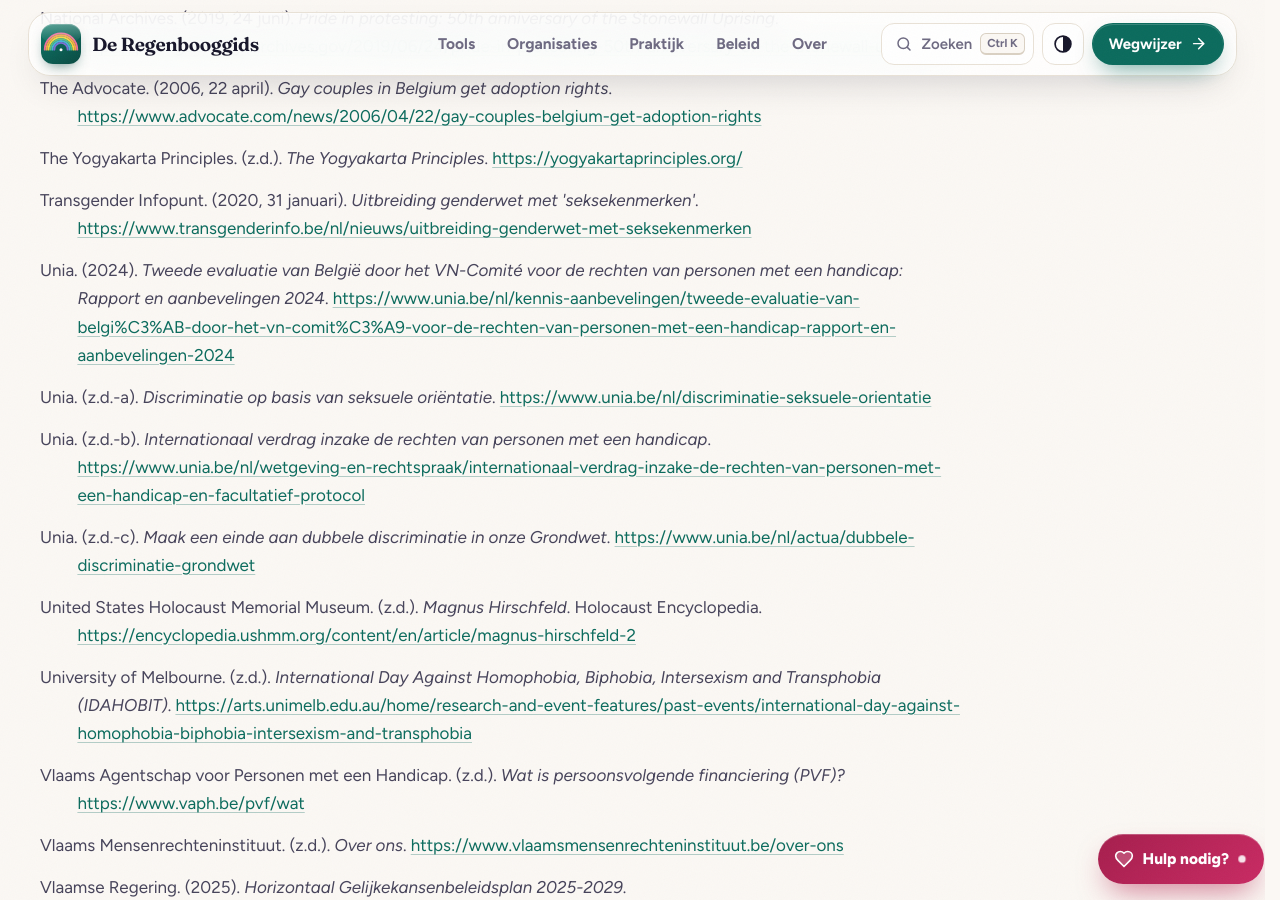
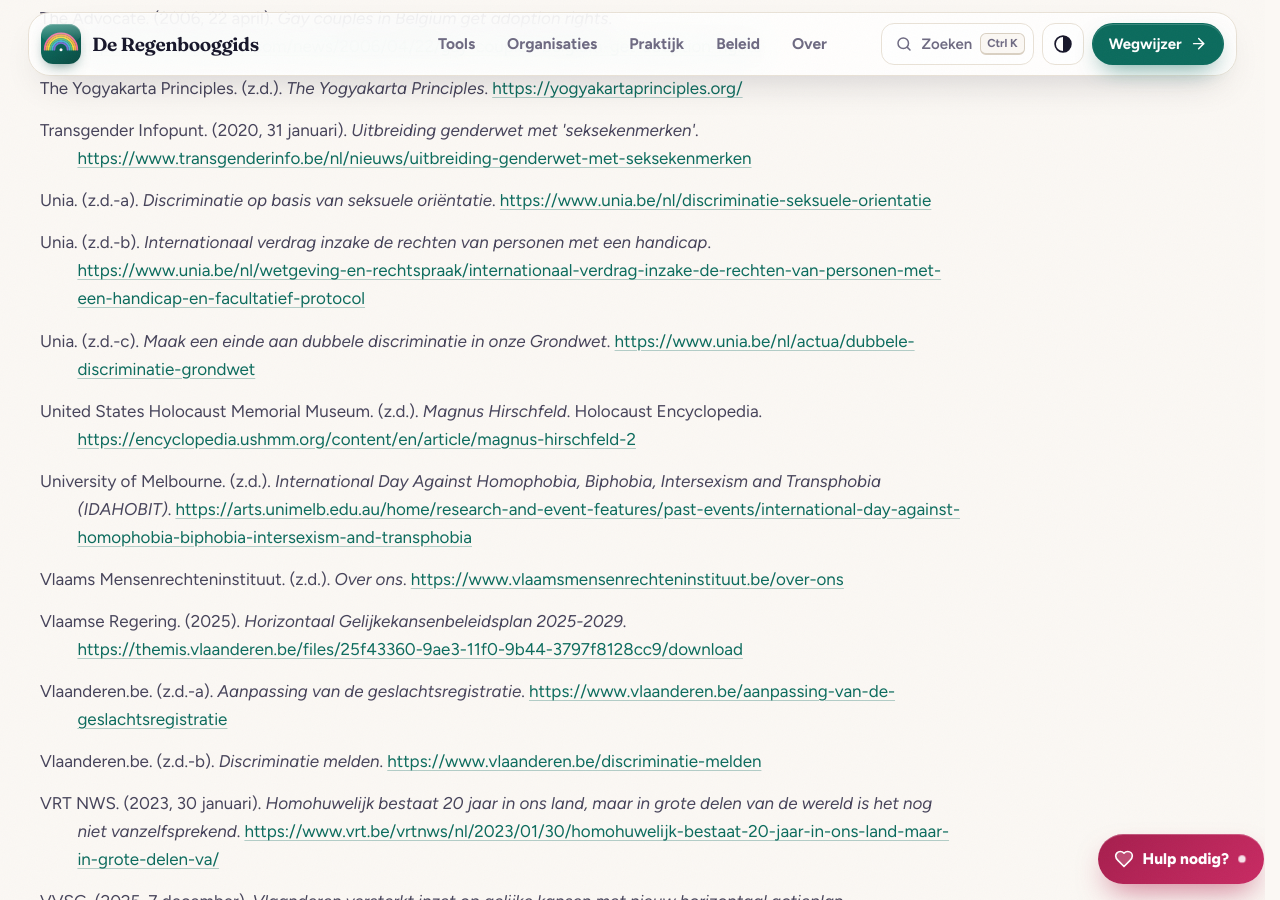
Before and after one commit to kobec00/DeRegenboogGids, a Jekyll site: the page built from bronnen/index.html, in a window 1280 px wide and 900 px high, scrolled down 3783 px. Built offline with Jekyll 4.4.1, drawn with Linux system fonts in a browser that asks for light colours; some of the changed text lies outside the part shown.

Commit message:
Tijdlijn: enkel nog LGBTQ+-mijlpalen
De mijlpalen over beperking (VN-verdrag Handicap, wet op de
bewindvoering, persoonsvolgende financiering) gaan uit de tijdlijn,
samen met de categorie 'Beperking & rechten'. De intro's op /beleid/
en de homepage, de fase 2-tekst en de VMRI-mijlpaal verwijzen niet
langer naar die items. Bronnen die nergens anders meer gebruikt worden
(Unia 2024, VAPH PVF, decreet PVF) zijn ook van /bronnen/ gehaald.

Co-Authored-By: Claude Opus 5.5 <noreply@anthropic.com>
Claude-Session: https://claude.ai/code/session_01BWqnJi5AiZMCUzbL8tYgTz

```diff
--- a/assets/css/tijdlijn.css
+++ b/assets/css/tijdlijn.css
@@ -276,7 +276,6 @@
     .tl-cat[data-cat="move"]    { --cat: var(--rose); }
     .tl-cat[data-cat="law"]     { --cat: var(--violet); }
     .tl-cat[data-cat="weetje"]  { --cat: #b45309; }
-    .tl-cat[data-cat="beperking"] { --cat: var(--blue); }
     .tl-desc-t { max-width: 64ch; font-size: 14px; line-height: 1.7; color: var(--tl-text); }
     .tl-desc a { color: var(--tl-link); font-weight: 600; text-decoration: none; }
     .tl-desc a:hover { text-decoration: underline; text-decoration-thickness: 1px; text-underline-offset: 3px; }
@@ -533,7 +532,6 @@ html.dark .tl-cat[data-cat="science"] { --cat: #5ADDC2; }
 html.dark .tl-cat[data-cat="move"]    { --cat: #ff8fa3; }
 html.dark .tl-cat[data-cat="law"]     { --cat: #b69bff; }
 html.dark .tl-cat[data-cat="weetje"]  { --cat: #f5cd72; }
-html.dark .tl-cat[data-cat="beperking"] { --cat: #7cc4f0; }
 
 /* ── Toegankelijke modus: geen glas en geen beweging, zwarte randen, hoog contrast ── */
     html.a11y .tl {
--- a/assets/js/data.js
+++ b/assets/js/data.js
@@ -497,18 +497,13 @@ const TL_BRON = {
   wet23:      TL_LINK('https://etaamb.openjustice.be/nl/wet-van-20-juli-2023_n2023044225.html', 'Wet van 20 juli 2023'),
   kamer21:    TL_LINK('https://www.dekamer.be/FLWB/PDF/55/0043/55K0043008.pdf', 'Kamer van volksvertegenwoordigers (2021), DOC 55 0043/008'),
   plan26:     TL_LINK('https://equal.belgium.be/nl/interfederaal-kader-voor-actieplannen/interfederaal-lgbtqi-actieplan-0', 'Gelijke Kansen België (2026a)'),
-  // Beperking & rechten
-  vrph:       TL_LINK('https://www.unia.be/nl/wetgeving-en-rechtspraak/internationaal-verdrag-inzake-de-rechten-van-personen-met-een-handicap-en-facultatief-protocol', 'Unia (z.d.-b)'),
-  unia24:     TL_LINK('https://www.unia.be/nl/kennis-aanbevelingen/tweede-evaluatie-van-belgi%C3%AB-door-het-vn-comit%C3%A9-voor-de-rechten-van-personen-met-een-handicap-rapport-en-aanbevelingen-2024', 'Unia (2024)'),
-  justitie:   TL_LINK('https://justice.belgium.be/sites/default/files/protection-beschermen-nl_0.pdf', 'FOD Justitie (z.d.)'),
-  pvf:        TL_LINK('https://www.vaph.be/pvf/wat', 'VAPH (z.d.)'),
   vmri:       TL_LINK('https://www.vlaamsmensenrechteninstituut.be/over-ons', 'Vlaams Mensenrechteninstituut (z.d.)'),
   vlmeld:     TL_LINK('https://www.vlaanderen.be/discriminatie-melden', 'Vlaanderen.be (z.d.-b)'),
   fed26:      TL_LINK('https://equal.belgium.be/nl/nieuws/federale-regering-trekt-hard-aan-de-kar-tegen-discriminatie-van-lgbtqi-personen', 'Gelijke Kansen België (2026b)'),
 };
 const TL_FASES = [
   { nr: 1, titel: 'Pathologisering en vroeg verzet', start: 1897, eind: 1952, tekst: 'Lang werd homoseksualiteit gezien als zonde, misdrijf of ziekte. Die visie steunde minder op onderzoek dan op de heersende normen van die tijd. Toch waren er ook toen al stemmen die ertegenin gingen.' },
-  { nr: 2, titel: 'Depathologisering en erkenning', start: 1957, eind: 2025, tekst: 'Vanaf de jaren \'50 toont onderzoek aan dat de ziektevisie niet klopt. Wat volgt is een lange weg van schrapping uit de diagnostische handboeken naar wettelijke erkenning. Ook de kijk op mensen met een beperking kantelt: van beschermen en in hun plaats beslissen, naar rechten, zelfbeschikking en ondersteuning op maat.' },
+  { nr: 2, titel: 'Depathologisering en erkenning', start: 1957, eind: 2025, tekst: 'Vanaf de jaren \'50 toont onderzoek aan dat de ziektevisie niet klopt. Wat volgt is een lange weg van schrapping uit de diagnostische handboeken naar wettelijke erkenning.' },
   { nr: 3, titel: 'Wat nog moet gebeuren', start: 2026, eind: null, toekomst: true, tekst: 'Erkenning is geen eindpunt. In 2026 zakt België op de Europese ranglijst voor LGBTI+-rechten. Niet omdat er rechten verdwijnen, maar omdat drie dossiers al jaren blijven liggen. Deze fase toont wat nog open staat.' },
 ];
 const TIJDLIJN = [
@@ -528,16 +523,13 @@ const TIJDLIJN = [
   { fase: 2, jaar: '1990', cat: 'science', titel: 'WHO schrapt homoseksualiteit (17 mei)', desc: 'De Wereldgezondheidsorganisatie verwijdert homoseksualiteit uit haar internationale ziekteclassificatie (ICD): in de nieuwe ICD-10 geldt seksuele oriëntatie op zich niet langer als stoornis. Enkele verwante categorieën, zoals "ego-dystone seksuele oriëntatie", verdwijnen pas met de ICD-11. De datum, 17 mei, leeft voort als IDAHOBIT — de internationale dag tegen holebi- en transfobie.', bron: `${TL_BRON.cochran14}; ${TL_BRON.unimelb}` },
   { fase: 2, jaar: '2003', cat: 'law', titel: 'Openstelling van het huwelijk in België', desc: 'België wordt het tweede land ter wereld waar koppels van hetzelfde geslacht kunnen huwen. In 2006 volgt het recht op adoptie.', bron: `${TL_BRON.vrt23}; ${TL_BRON.advocate06}` },
   { fase: 2, jaar: '2006', cat: 'law', titel: 'Yogyakarta-beginselen', desc: 'Een internationale set principes die mensenrechten toepast op seksuele oriëntatie en genderidentiteit. Een veelgebruikte referentie, ook bij latere Belgische wetgeving zoals de Transgenderwet van 2017.', bron: `${TL_BRON.yp}; ${TL_BRON.kamer17}` },
-  { fase: 2, jaar: '2006', jaar2: '2009', id: 'vn-verdrag', cat: 'beperking', titel: 'VN-verdrag Handicap', desc: 'Op 13 december 2006 neemt de Algemene Vergadering van de Verenigde Naties het Verdrag inzake de rechten van personen met een handicap aan. België ratificeert het op 2 juli 2009, en sinds 1 augustus 2009 is het hier van kracht. Het verdrag vertrekt van een sociaal model: een handicap ontstaat in de wisselwerking tussen een persoon en een omgeving die zich niet aanpast. Mensen met een beperking hebben dezelfde rechten als iedereen, ook op relaties, gezin en ouderschap (artikel 23) en op seksuele en reproductieve gezondheidszorg (artikel 25). Artikel 12 vraagt om mensen te ondersteunen bij hun eigen beslissingen, in plaats van in hun plaats te beslissen. Het motto van de beweging erachter: "Niets over ons zonder ons."', bron: `${TL_BRON.vrph}; Verdrag inzake de rechten van personen met een handicap (2006)` },
   { fase: 2, jaar: '2007', cat: 'law', titel: 'Antidiscriminatiewet & Genderwet', desc: 'België verbiedt discriminatie op grond van onder meer seksuele geaardheid, beperking en geslacht — ook in de zorg. Unia en het Instituut voor de gelijkheid van vrouwen en mannen zien toe op de naleving. Voor wat Vlaanderen regelt, zoals de zorg, geldt sinds 2008 het Vlaamse Gelijkekansendecreet.', bron: `${TL_BRON.unia}; ${TL_BRON.igvm07}` },
   { fase: 2, jaar: '2013', cat: 'science', titel: 'DSM-5: van "genderidentiteitsstoornis" naar "genderdysforie"', desc: 'In de DSM-5 wordt "genderidentiteitsstoornis" vervangen door "genderdysforie". Niet de genderidentiteit zelf staat nog centraal, maar de psychische nood die iemand kan ervaren wanneer het ervaren gender en het bij de geboorte toegewezen geslacht niet overeenstemmen. De diagnose blijft wel bestaan, onder meer omdat ze in veel landen toegang geeft tot transgenderzorg.', bron: 'American Psychiatric Association (2013)' },
-  { fase: 2, jaar: '2013', jaar2: '2014', id: 'bewindvoering', cat: 'beperking', titel: 'Nieuwe wet op de bewindvoering', desc: 'De wet van 17 maart 2013 vervangt de oude beschermingsstatuten, zoals de verlengde minderjarigheid en de onbekwaamverklaring, door één beschermingsstatuut op maat. Ze treedt in werking op 1 september 2014. Het uitgangspunt draait om: iemand is bekwaam, tenzij de vrederechter voor een specifieke handeling anders beslist. Sommige beslissingen zijn hoogstpersoonlijk en kan een bewindvoerder nooit in iemands plaats nemen, zoals toestemmen in een huwelijk. Af is het niet: in 2024 vraagt het VN-comité België om nog een stap verder te gaan, van vertegenwoordiging naar ondersteuning bij beslissingen.', bron: `Wet van 17 maart 2013; ${TL_BRON.justitie}; ${TL_BRON.unia24}` },
   { fase: 2, jaar: '2014', cat: 'law', titel: 'Genderwet uitgebreid', desc: 'De bescherming wordt expliciet uitgebreid naar genderidentiteit en genderexpressie, waardoor ook trans personen duidelijker beschermd zijn.', bron: TL_BRON.kamer14 },
   { fase: 2, jaar: '2017', cat: 'law', titel: 'Vernieuwde Transgenderwet', desc: 'De geregistreerde voornaam en het geslacht wijzigen kan voortaan op eenvoudig verzoek, zonder medische voorwaarden zoals sterilisatie. Een belangrijke stap voor zelfbeschikking.', bron: `${TL_BRON.vl17}; ${TL_BRON.kamer17}` },
-  { fase: 2, jaar: '2017', id: 'pvf', cat: 'beperking', titel: 'Persoonsvolgende financiering in Vlaanderen', desc: 'Vanaf 1 januari 2017 werkt de Vlaamse zorg voor meerderjarigen met een beperking met persoonsvolgende financiering, op basis van het decreet van 25 april 2014. Het geld gaat niet langer rechtstreeks naar de voorziening, maar volgt de persoon: met een persoonsvolgend budget kiest iemand zelf welke zorg en ondersteuning die inkoopt, en bij wie. Een verschuiving van aanbodgestuurde naar vraaggestuurde zorg, met meer regie bij de persoon zelf.', bron: `Decreet van 25 april 2014; ${TL_BRON.pvf}` },
   { fase: 2, jaar: '2019', jaar2: '2022', cat: 'science', titel: 'ICD-11: genderincongruentie geen stoornis', desc: 'De WHO verplaatst "genderincongruentie" uit het hoofdstuk van de psychische stoornissen naar een nieuw hoofdstuk over seksuele gezondheid. De ICD-11 werd in 2019 aangenomen en is van kracht sinds 2022. Transgender zijn wordt zo ook internationaal gedepathologiseerd.', bron: TL_BRON.who },
   { fase: 2, jaar: '2020', cat: 'law', titel: 'Genderwet: ook geslachtskenmerken beschermd', desc: 'Een nieuwe wijziging voegt onder meer geslachtskenmerken (in de wet: "seksekenmerken") toe aan de Genderwet, naast bijvoorbeeld borstvoeding, adoptie, medisch begeleide voortplanting, vaderschap en meemoederschap. Zo zijn ook intersekse personen expliciet beschermd tegen discriminatie.', bron: `${TL_BRON.igvm20}; ${TL_BRON.tgi20}` },
-  { fase: 2, jaar: '2023', id: 'vmri', cat: 'law', titel: 'Vlaams Mensenrechteninstituut van start', desc: 'Op 15 maart 2023 start het Vlaams Mensenrechteninstituut (VMRI), opgericht bij decreet van 28 oktober 2022. Het neemt de taken over van het Vlaamse deel van Unia en van de Genderkamer. Wie gediscrimineerd wordt in een situatie waarvoor Vlaanderen bevoegd is, zoals in de welzijnssector en dus ook in de zorg voor personen met een beperking, kan daar sindsdien terecht. Het juridische kader is het Vlaamse Gelijkekansendecreet van 10 juli 2008, dat onder meer seksuele oriëntatie, genderidentiteit, genderexpressie en handicap beschermt. Het VMRI volgt voor Vlaanderen ook het VN-verdrag Handicap op.', bron: `${TL_BRON.vmri}; ${TL_BRON.vlmeld}` },
+  { fase: 2, jaar: '2023', id: 'vmri', cat: 'law', titel: 'Vlaams Mensenrechteninstituut van start', desc: 'Op 15 maart 2023 start het Vlaams Mensenrechteninstituut (VMRI), opgericht bij decreet van 28 oktober 2022. Het neemt de taken over van het Vlaamse deel van Unia en van de Genderkamer. Wie gediscrimineerd wordt in een situatie waarvoor Vlaanderen bevoegd is, zoals in de welzijnssector en dus ook in de zorg voor personen met een beperking, kan daar sindsdien terecht. Het juridische kader is het Vlaamse Gelijkekansendecreet van 10 juli 2008, dat onder meer seksuele oriëntatie, genderidentiteit, genderexpressie en handicap beschermt.', bron: `${TL_BRON.vmri}; ${TL_BRON.vlmeld}` },
   { fase: 2, jaar: '2025', cat: 'law', titel: 'Horizontaal Gelijkekansenbeleidsplan 2025–2029', desc: 'Een geïntegreerd Vlaams actieplan dat gelijke kansen als rode draad door alle beleidsdomeinen wil trekken, met bijzondere aandacht voor onder meer mensen met een handicap en LGBTI+ personen.', bron: `${TL_BRON.vr25}; ${TL_BRON.vvsg25}` },
   // ── Fase 3 · Wat nog moet gebeuren ──
   { fase: 3, jaar: '2026', cat: 'move', titel: 'Rainbow Map: België zakt naar de vierde plaats', desc: 'Elk jaar vergelijkt ILGA-Europe de wetgeving en het beleid rond LGBTI+-rechten in 49 Europese landen. In de Rainbow Map van mei 2026 behoudt België zijn score van 85%, maar zakt het van de tweede naar de vierde plaats: andere landen gaan vooruit, België staat stil. Spanje neemt voor het eerst de leiding over van Malta. België scoort nog altijd sterk op bijvoorbeeld gezinsrechten, zoals het huwelijk en adoptie. Volgens çavaria komt dat door drie dossiers die al jaren blijven liggen. Je vindt ze hieronder.', bron: `${TL_BRON.ilga26}; ${TL_BRON.cavaria26}` },
--- a/assets/js/main.js
+++ b/assets/js/main.js
@@ -532,7 +532,7 @@ function pasKaartenAan() {
 function initStrook() {
   const el = $('#strip');
   if (!el) return;
-  const CAT = { science: 'Wetenschap & zorg', move: 'Samenleving & beweging', law: 'Wetgeving & beleid', beperking: 'Beperking & rechten' };
+  const CAT = { science: 'Wetenschap & zorg', move: 'Samenleving & beweging', law: 'Wetgeving & beleid' };
   // Enkel afgeronde kantelpunten. De toekomstfase (open dossiers) krijgt één afsluitende kaart.
   const open = TL_FASES.find(f => f.toekomst);
   const items = TIJDLIJN.filter(m => m.type !== 'weetje' && m.fase !== open?.nr);
--- a/assets/js/tijdlijn.js
+++ b/assets/js/tijdlijn.js
@@ -7,7 +7,7 @@
 // ═══════════════════════════════════════════════════════════════════════════════
 
 const TL_NU = new Date().getFullYear();
-const TL_CAT = { science: 'Wetenschap &amp; zorg', move: 'Samenleving &amp; beweging', law: 'Wetgeving &amp; beleid', beperking: 'Beperking &amp; rechten', weetje: 'Weetje · geen mijlpaal' };
+const TL_CAT = { science: 'Wetenschap &amp; zorg', move: 'Samenleving &amp; beweging', law: 'Wetgeving &amp; beleid', weetje: 'Weetje · geen mijlpaal' };
 // Zelfde stops als de regenboog-rail in de CSS (--tl-rainbow), zodat een bolletje vanaf fase 2
 // exact de kleur krijgt van de rail eronder.
 const TL_RAINBOW = [[0, '#e85d8a'], [0.2, '#f4a44a'], [0.38, '#f7d44a'], [0.55, '#5bbf7a'], [0.75, '#4ab8d4'], [1, '#7b6fd4']];
--- a/beleid/index.html
+++ b/beleid/index.html
@@ -1,7 +1,7 @@
 ---
 layout: default
 title: "Beleid & vorming — De Regenbooggids"
-description: "Wetgeving, beleid, vorming en een tijdlijn van LGBTQ+-rechten en de rechten van personen met een beperking. Plus: waar meld je discriminatie?"
+description: "Wetgeving, beleid, vorming en een tijdlijn van LGBTQ+-rechten en erkenning. Plus: waar meld je discriminatie?"
 permalink: /beleid/
 bodyclass: page-beleid
 tijdlijn: true
@@ -34,7 +34,7 @@ tijdlijn: true
     <header class="tl-header">
       <p class="eyebrow"><span class="eyebrow-bar" aria-hidden="true"></span>Tijdlijn</p>
       <h2 class="h2" id="tl-h2">Mijlpalen: rechten <em>&amp; erkenning</em></h2>
-      <p class="tl-intro">Inclusieve zorg staat niet op zichzelf. Ze rust op meer dan een eeuw van wetenschappelijke, maatschappelijke en juridische kantelpunten: van de periode waarin homoseksualiteit als ziekte werd beschouwd, over het onderzoek dat die visie ontkrachtte, tot de hedendaagse Belgische wetgeving. Ook de rechten van personen met een beperking staan erin, want net op dat kruispunt werkt deze gids. En het werk is niet af: de derde fase toont wat er vandaag nog moet gebeuren. Open een fase en klik op een jaar voor meer uitleg.</p>
+      <p class="tl-intro">Inclusieve zorg staat niet op zichzelf. Ze rust op meer dan een eeuw van wetenschappelijke, maatschappelijke en juridische kantelpunten: van de periode waarin homoseksualiteit als ziekte werd beschouwd, over het onderzoek dat die visie ontkrachtte, tot de hedendaagse Belgische wetgeving. En het werk is niet af: de derde fase toont wat er vandaag nog moet gebeuren. Open een fase en klik op een jaar voor meer uitleg.</p>
     </header>
     <div class="tl" id="tl"></div>
     <noscript><p class="tl-noscript">Schakel JavaScript in om de tijdlijn te bekijken.</p></noscript>
--- a/bronnen/index.html
+++ b/bronnen/index.html
@@ -59,7 +59,6 @@ bodyclass: page-bronnen
       <li>Decreet van 10 juli 2008 houdende een kader voor het Vlaamse gelijkekansen- en gelijkebehandelingsbeleid, <i>BS</i> 23 september 2008. <a href="https://codex.vlaanderen.be/portals/codex/documenten/1017082.html">https://codex.vlaanderen.be/portals/codex/documenten/1017082.html</a></li>
       <li>Wet van 17 maart 2013 tot hervorming van de regelingen inzake onbekwaamheid en tot instelling van een nieuwe beschermingsstatus die strookt met de menselijke waardigheid, <i>BS</i> 14 juni 2013.</li>
       <li>Kamer van volksvertegenwoordigers. (2014). <i>Parlementair stuk DOC 53 3483/001</i> [Uitbreiding van de Genderwet naar genderidentiteit en genderexpressie]. <a href="https://www.dekamer.be/FLWB/PDF/53/3483/53K3483001.pdf">https://www.dekamer.be/FLWB/PDF/53/3483/53K3483001.pdf</a></li>
-      <li>Decreet van 25 april 2014 houdende de persoonsvolgende financiering voor personen met een handicap en tot hervorming van de wijze van financiering van de zorg en de ondersteuning voor personen met een handicap.</li>
       <li>Kamer van volksvertegenwoordigers. (2017). <i>Parlementair stuk DOC 54 2403/001</i> [Wetsontwerp tot hervorming van regelingen inzake transgenders]. <a href="https://www.dekamer.be/FLWB/PDF/54/2403/54K2403001.pdf">https://www.dekamer.be/FLWB/PDF/54/2403/54K2403001.pdf</a></li>
       <li>Wet van 25 juni 2017 tot hervorming van regelingen inzake transgenders wat de vermelding van een aanpassing van de registratie van het geslacht in de akten van de burgerlijke stand en de gevolgen hiervan betreft.</li>
       <li>Grondwettelijk Hof, 19 juni 2019, arrest nr. 99/2019. <a href="https://nl.const-court.be/public/n/2019/2019-099n.pdf">https://nl.const-court.be/public/n/2019/2019-099n.pdf</a></li>
@@ -87,13 +86,11 @@ bodyclass: page-bronnen
       <li>The Advocate. (2006, 22 april). <i>Gay couples in Belgium get adoption rights</i>. <a href="https://www.advocate.com/news/2006/04/22/gay-couples-belgium-get-adoption-rights">https://www.advocate.com/news/2006/04/22/gay-couples-belgium-get-adoption-rights</a></li>
       <li>The Yogyakarta Principles. (z.d.). <i>The Yogyakarta Principles</i>. <a href="https://yogyakartaprinciples.org/">https://yogyakartaprinciples.org/</a></li>
       <li>Transgender Infopunt. (2020, 31 januari). <i>Uitbreiding genderwet met 'seksekenmerken'</i>. <a href="https://www.transgenderinfo.be/nl/nieuws/uitbreiding-genderwet-met-seksekenmerken">https://www.transgenderinfo.be/nl/nieuws/uitbreiding-genderwet-met-seksekenmerken</a></li>
-      <li>Unia. (2024). <i>Tweede evaluatie van België door het VN-Comité voor de rechten van personen met een handicap: Rapport en aanbevelingen 2024</i>. <a href="https://www.unia.be/nl/kennis-aanbevelingen/tweede-evaluatie-van-belgi%C3%AB-door-het-vn-comit%C3%A9-voor-de-rechten-van-personen-met-een-handicap-rapport-en-aanbevelingen-2024">https://www.unia.be/nl/kennis-aanbevelingen/tweede-evaluatie-van-belgi%C3%AB-door-het-vn-comit%C3%A9-voor-de-rechten-van-personen-met-een-handicap-rapport-en-aanbevelingen-2024</a></li>
       <li>Unia. (z.d.-a). <i>Discriminatie op basis van seksuele oriëntatie</i>. <a href="https://www.unia.be/nl/discriminatie-seksuele-orientatie">https://www.unia.be/nl/discriminatie-seksuele-orientatie</a></li>
       <li>Unia. (z.d.-b). <i>Internationaal verdrag inzake de rechten van personen met een handicap</i>. <a href="https://www.unia.be/nl/wetgeving-en-rechtspraak/internationaal-verdrag-inzake-de-rechten-van-personen-met-een-handicap-en-facultatief-protocol">https://www.unia.be/nl/wetgeving-en-rechtspraak/internationaal-verdrag-inzake-de-rechten-van-personen-met-een-handicap-en-facultatief-protocol</a></li>
       <li>Unia. (z.d.-c). <i>Maak een einde aan dubbele discriminatie in onze Grondwet</i>. <a href="https://www.unia.be/nl/actua/dubbele-discriminatie-grondwet">https://www.unia.be/nl/actua/dubbele-discriminatie-grondwet</a></li>
       <li>United States Holocaust Memorial Museum. (z.d.). <i>Magnus Hirschfeld</i>. Holocaust Encyclopedia. <a href="https://encyclopedia.ushmm.org/content/en/article/magnus-hirschfeld-2">https://encyclopedia.ushmm.org/content/en/article/magnus-hirschfeld-2</a></li>
       <li>University of Melbourne. (z.d.). <i>International Day Against Homophobia, Biphobia, Intersexism and Transphobia (IDAHOBIT)</i>. <a href="https://arts.unimelb.edu.au/home/research-and-event-features/past-events/international-day-against-homophobia-biphobia-intersexism-and-transphobia">https://arts.unimelb.edu.au/home/research-and-event-features/past-events/international-day-against-homophobia-biphobia-intersexism-and-transphobia</a></li>
-      <li>Vlaams Agentschap voor Personen met een Handicap. (z.d.). <i>Wat is persoonsvolgende financiering (PVF)?</i> <a href="https://www.vaph.be/pvf/wat">https://www.vaph.be/pvf/wat</a></li>
       <li>Vlaams Mensenrechteninstituut. (z.d.). <i>Over ons</i>. <a href="https://www.vlaamsmensenrechteninstituut.be/over-ons">https://www.vlaamsmensenrechteninstituut.be/over-ons</a></li>
       <li>Vlaamse Regering. (2025). <i>Horizontaal Gelijkekansenbeleidsplan 2025-2029</i>. <a href="https://themis.vlaanderen.be/files/25f43360-9ae3-11f0-9b44-3797f8128cc9/download">https://themis.vlaanderen.be/files/25f43360-9ae3-11f0-9b44-3797f8128cc9/download</a></li>
       <li>Vlaanderen.be. (z.d.-a). <i>Aanpassing van de geslachtsregistratie</i>. <a href="https://www.vlaanderen.be/aanpassing-van-de-geslachtsregistratie">https://www.vlaanderen.be/aanpassing-van-de-geslachtsregistratie</a></li>
--- a/index.html
+++ b/index.html
@@ -196,7 +196,7 @@ bodyclass: page-home
       <div>
         <p class="eyebrow"><span class="eyebrow-bar" aria-hidden="true"></span>Mijlpalen</p>
         <h2 class="h2" id="strip-h">Meer dan een eeuw <em>kantelpunten.</em></h2>
-        <p class="section-lead">Inclusieve zorg staat niet op zichzelf. Ze rust op wetenschappelijke, maatschappelijke en juridische doorbraken: van ziekte-etiket tot erkenning, voor LGBTQ+ personen én voor mensen met een beperking.</p>
+        <p class="section-lead">Inclusieve zorg staat niet op zichzelf. Ze rust op wetenschappelijke, maatschappelijke en juridische doorbraken: van ziekte-etiket tot erkenning van LGBTQ+ personen.</p>
       </div>
       <div class="section-actions">
         <button class="icon-btn" type="button" data-action="strip" data-dir="-1" aria-label="Vorige mijlpalen"><svg class="i"><use href="#i-arrow-left"/></svg></button>
```
Also changed, not shown: README.md.
